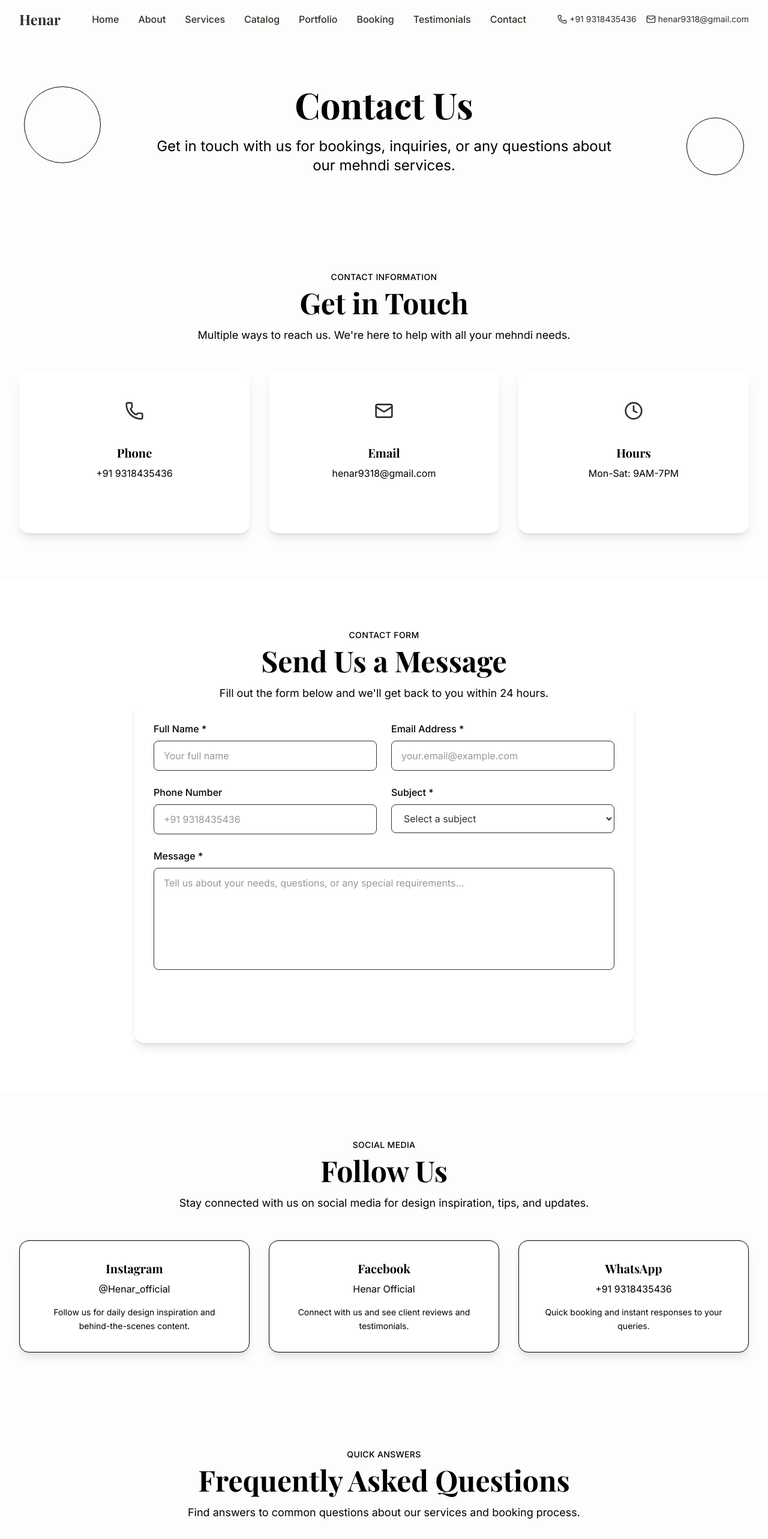
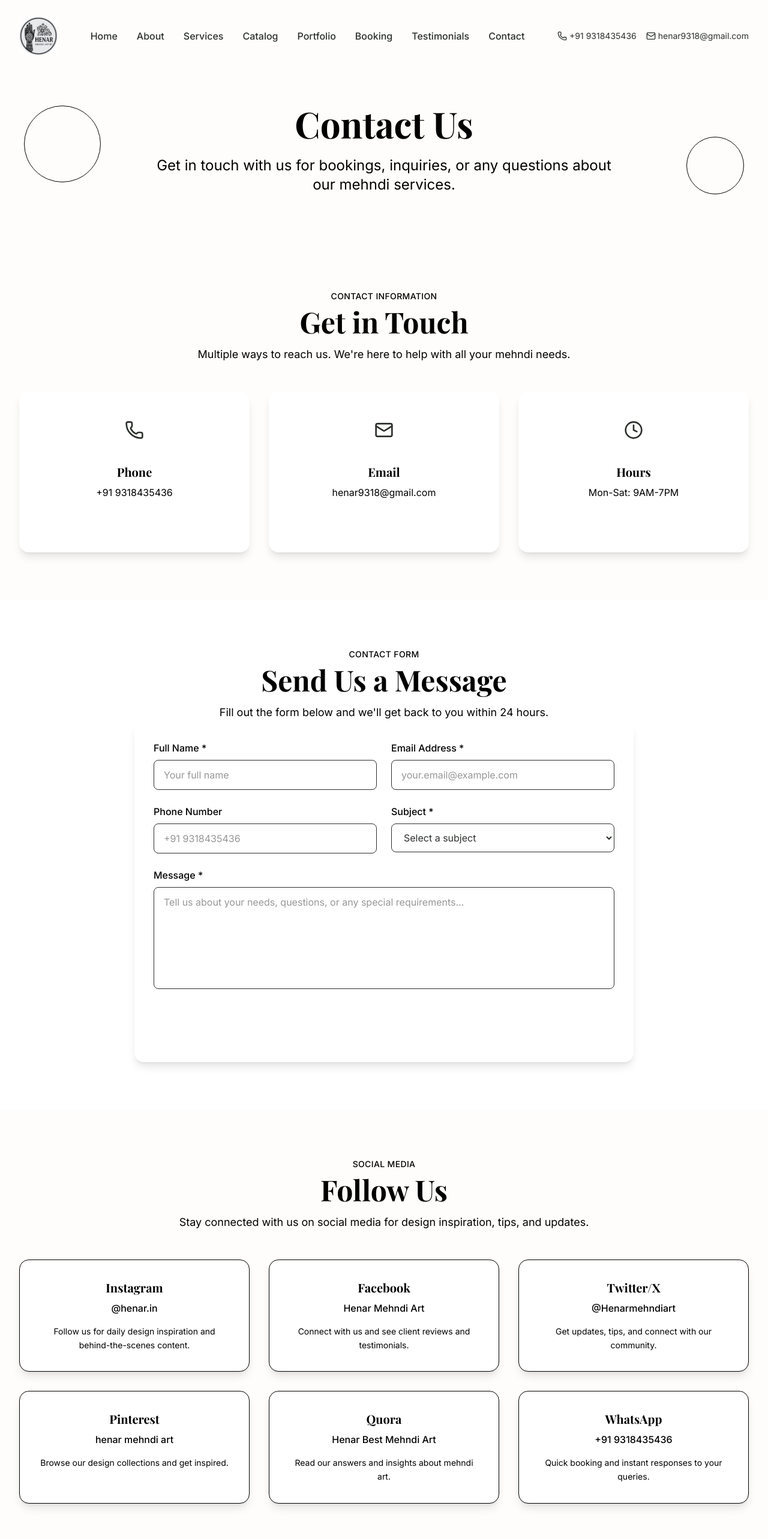
Before and after one commit to ApoorvaPa/henar_frontend, a Next.js app: page /contact in a window 1280 px wide. Shown: the top 2566 px of the page at 60% size. Built offline with nearby package versions, Linux system fonts and the light colour scheme; a web font is replaced by a local one.

Commit message:
social media and logo updates

```diff
--- a/src/app/contact/page.tsx
+++ b/src/app/contact/page.tsx
@@ -290,44 +290,66 @@ export default function Contact() {
             className="text-black"
           />
 
-          <div className="grid grid-cols-1 md:grid-cols-3 gap-8 mt-12">
+          <div className="grid grid-cols-1 md:grid-cols-2 lg:grid-cols-3 gap-8 mt-12">
             {[
               {
                 platform: "Instagram",
-                handle: "@Henar_official",
+                handle: "@henar.in",
                 description: "Follow us for daily design inspiration and behind-the-scenes content.",
-                color: "from-pink-500 to-purple-600"
+                url: "https://www.instagram.com/henar.in?igsh=ZnA2aDZucnpidmR5"
               },
               {
                 platform: "Facebook",
-                handle: "Henar Official",
+                handle: "Henar Mehndi Art",
                 description: "Connect with us and see client reviews and testimonials.",
-                color: "from-blue-500 to-blue-700"
+                url: "https://www.facebook.com/share/1DDeX8q6hR/"
+              },
+              {
+                platform: "Twitter/X",
+                handle: "@Henarmehndiart",
+                description: "Get updates, tips, and connect with our community.",
+                url: "https://x.com/Henarmehndiart?t=PRevqOw6uAoPOXSfi1BGng&s=03"
+              },
+              {
+                platform: "Pinterest",
+                handle: "henar mehndi art",
+                description: "Browse our design collections and get inspired.",
+                url: "https://pin.it/5oGK7DIKU"
+              },
+              {
+                platform: "Quora",
+                handle: "Henar Best Mehndi Art",
+                description: "Read our answers and insights about mehndi art.",
+                url: "https://www.quora.com/profile/Henar-Best-Mehndi-Ar"
               },
               {
                 platform: "WhatsApp",
                 handle: "+91 9318435436",
                 description: "Quick booking and instant responses to your queries.",
-                color: "from-green-500 to-green-700"
+                url: "https://wa.me/919318435436"
               }
             ].map((social, index) => (
-              <motion.div
+              <motion.a
                 key={social.platform}
+                href={social.url}
+                target="_blank"
+                rel="noopener noreferrer"
                 initial={{ opacity: 0, y: 30 }}
                 whileInView={{ opacity: 1, y: 0 }}
                 transition={{ duration: 0.6, delay: index * 0.1 }}
-                className="bg-white rounded-2xl p-8 text-center shadow-lg hover:shadow-xl transition-shadow duration-300 border border-beige-200"
+                whileHover={{ y: -5 }}
+                className="bg-white rounded-2xl p-8 text-center shadow-lg hover:shadow-xl transition-all duration-300 border border-beige-200 block"
               >
                 <h3 className="text-xl font-serif font-bold text-black mb-2">
                   {social.platform}
                 </h3>
-                <p className="text-black mb-4">
+                <p className="text-black mb-4 font-medium">
                   {social.handle}
                 </p>
                 <p className="text-black text-sm leading-relaxed">
                   {social.description}
                 </p>
-              </motion.div>
+              </motion.a>
             ))}
           </div>
         </div>
--- a/src/app/layout.tsx
+++ b/src/app/layout.tsx
@@ -37,7 +37,7 @@ export default function RootLayout({
         className={`${inter.variable} ${playfair.variable} font-sans antialiased`}
       >
         <Navbar />
-        <main className="pt-16">
+        <main className="pt-20 md:pt-24">
           {children}
         </main>
         <Footer />
--- a/src/app/services/page.tsx
+++ b/src/app/services/page.tsx
@@ -105,13 +105,13 @@ export default function Services() {
       </section>
 
       {/* Pricing Section */}
-      <section className="py-20 bg-sage-900 text-white">
+      <section className="py-20 bg-sage-900 text-black">
         <div className="max-w-7xl mx-auto px-4 sm:px-6 lg:px-8">
           <SectionTitle
             title="Service Pricing"
             subtitle="Investment"
             description="Transparent pricing for all our services. Contact us for custom quotes."
-            className="text-white"
+            className="text-black"
           />
 
           <div className="grid grid-cols-1 md:grid-cols-2 lg:grid-cols-4 gap-8 mt-12">
@@ -126,7 +126,7 @@ export default function Services() {
                 <h3 className="text-xl font-serif font-bold text-gold-400 mb-2">
                   {service.title}
                 </h3>
-                <div className="text-3xl font-bold text-white mb-4">
+                <div className="text-3xl font-bold text-red mb-4">
                   {service.price}
                 </div>
                 <div className="text-beige-200 mb-6">
--- a/src/components/Footer.tsx
+++ b/src/components/Footer.tsx
@@ -1,8 +1,9 @@
 'use client';
 
 import Link from 'next/link';
+import Image from 'next/image';
 import { motion } from 'framer-motion';
-import { Phone, Mail, MapPin, Instagram, Facebook, Twitter } from 'lucide-react';
+import { Phone, Mail, Instagram, Facebook, Twitter, Share2 } from 'lucide-react';
 
 const Footer = () => {
   const currentYear = new Date().getFullYear();
@@ -23,9 +24,10 @@ const Footer = () => {
   };
 
   const socialLinks = [
-    { name: 'Instagram', href: '#', icon: Instagram },
-    { name: 'Facebook', href: '#', icon: Facebook },
-    { name: 'Twitter', href: '#', icon: Twitter },
+    { name: 'Instagram', href: 'https://www.instagram.com/henar.in?igsh=ZnA2aDZucnpidmR5', icon: Instagram },
+    { name: 'Facebook', href: 'https://www.facebook.com/share/1DDeX8q6hR/', icon: Facebook },
+    { name: 'Twitter', href: 'https://x.com/Henarmehndiart?t=PRevqOw6uAoPOXSfi1BGng&s=03', icon: Twitter },
+    { name: 'Pinterest', href: 'https://pin.it/5oGK7DIKU', icon: Share2 },
   ];
 
   return (
@@ -39,9 +41,15 @@ const Footer = () => {
             transition={{ duration: 0.6 }}
             className="lg:col-span-1"
           >
-            <h3 className="text-2xl font-serif font-bold text-gold-400 mb-4">
-              Henar
-            </h3>
+            <Link href="/" className="inline-block mb-6">
+              <Image
+                src="/Logo.png"
+                alt="Henar Logo"
+                width={180}
+                height={60}
+                className="h-16 md:h-20 w-auto object-contain"
+              />
+            </Link>
             <p className="text-beige-200 mb-6 leading-relaxed">
               Creating beautiful, intricate henna designs for your special moments.
               Traditional artistry meets modern elegance.
@@ -55,10 +63,7 @@ const Footer = () => {
                 <Mail size={16} className="text-gold-400" />
                 <span className="text-beige-200">henar9318@gmail.com</span>
               </div>
-              <div className="flex items-center space-x-3">
-                <MapPin size={16} className="text-gold-400" />
-                <span className="text-beige-200">123 Art Street, Creative City</span>
-              </div>
+
             </div>
           </motion.div>
 
@@ -122,9 +127,12 @@ const Footer = () => {
                 <motion.a
                   key={social.name}
                   href={social.href}
+                  target="_blank"
+                  rel="noopener noreferrer"
                   whileHover={{ scale: 1.1 }}
                   whileTap={{ scale: 0.95 }}
                   className="p-2 bg-sage-800 rounded-full text-beige-200 hover:text-gold-400 hover:bg-sage-700 transition-colors duration-200"
+                  aria-label={`Follow us on ${social.name}`}
                 >
                   <social.icon size={20} />
                 </motion.a>
--- a/src/components/Navbar.tsx
+++ b/src/components/Navbar.tsx
@@ -1,6 +1,7 @@
 'use client';
 
 import Link from 'next/link';
+import Image from 'next/image';
 import { useState, useEffect } from 'react';
 import { motion, AnimatePresence } from 'framer-motion';
 import { Menu, X, Phone, Mail } from 'lucide-react';
@@ -39,14 +40,21 @@ const Navbar = () => {
       }`}
     >
       <div className="max-w-7xl mx-auto px-4 sm:px-6 lg:px-8">
-        <div className="flex justify-between items-center h-16">
+        <div className="flex justify-between items-center h-30 py-2">
           {/* Logo */}
           <Link href="/" className="flex items-center space-x-2">
             <motion.div
               whileHover={{ scale: 1.05 }}
-              className="text-2xl font-serif font-bold text-maroon-700"
+              className="flex items-center"
             >
-              Henar
+              <Image
+                src="/Logo.png"
+                alt="Henar Logo"
+                width={180}
+                height={60}
+                className="h-14 md:h-16 w-auto object-contain"
+                priority
+              />
             </motion.div>
           </Link>
 
```
Also changed, not shown: public/Logo.png (added).
